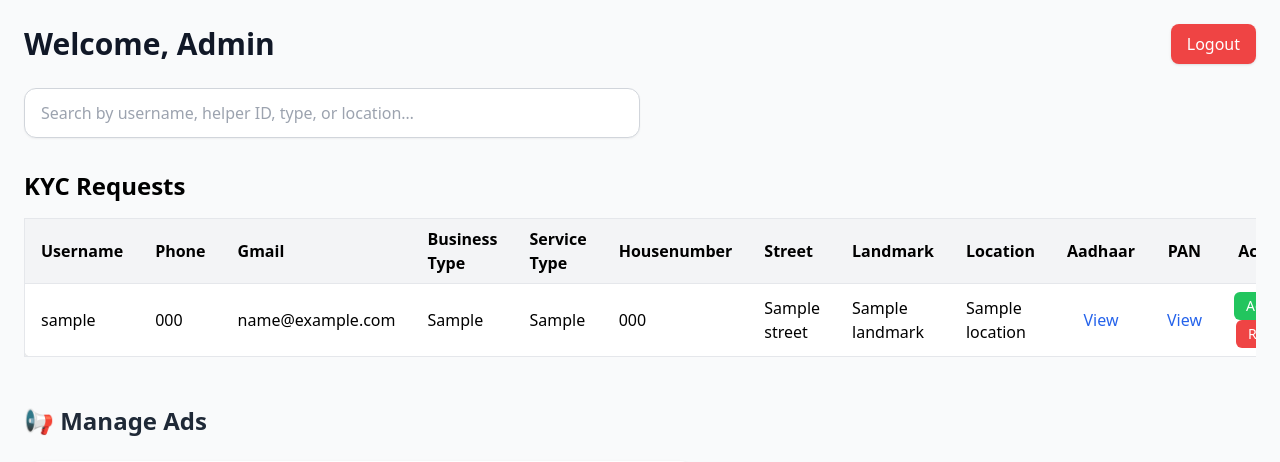
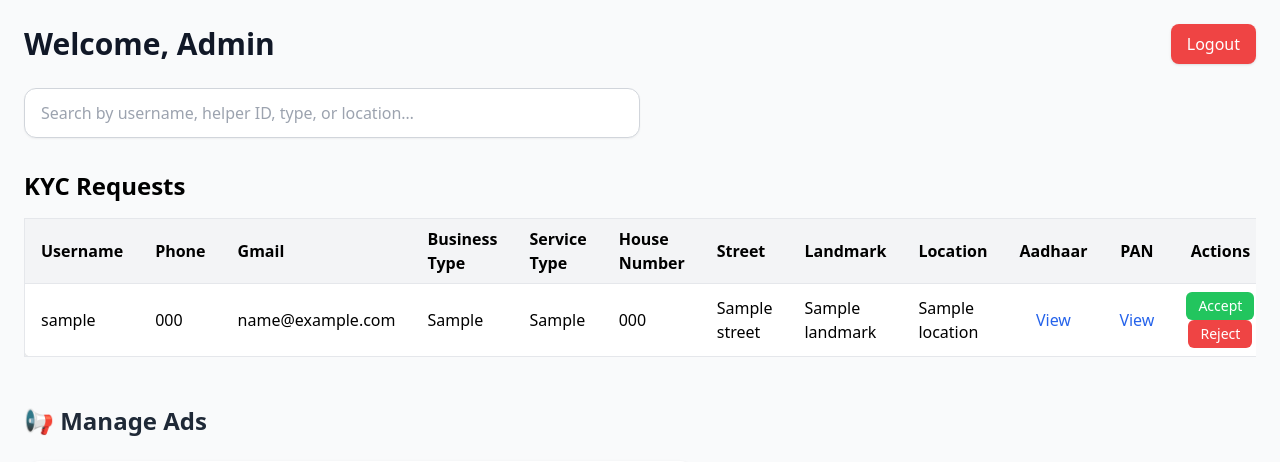
Before and after one commit to Phoenix-star-tech/helper, a Flask app: page /admin in a window 1280 px wide. Shown: the top 462 px of the page. Run offline with Flask 3, Linux system fonts and the light colour scheme; the visitor is signed in with stand-in values (Sample User, id 1); grey boxes marked "Sample" are stand-in pictures; a database or web service that is not in the repository returns one stand-in record (values such as "Sample title"); some libraries are stand-ins or nearby versions.

Commit message:
Update adime.html

```diff
--- a/templates/adime.html
+++ b/templates/adime.html
@@ -62,7 +62,7 @@
         <th class="py-2 px-4 text-left">Gmail</th>
         <th class="py-2 px-4 text-left">Business Type</th>
         <th class="py-2 px-4 text-left">Service Type</th>
-        <th class="py-2 px-4 text-left">Housenumber</th>
+        <th class="py-2 px-4 text-left">House Number</th>
         <th class="py-2 px-4 text-left">Street</th>
         <th class="py-2 px-4 text-left">Landmark</th>
         <th class="py-2 px-4 text-left">Location</th>
```
